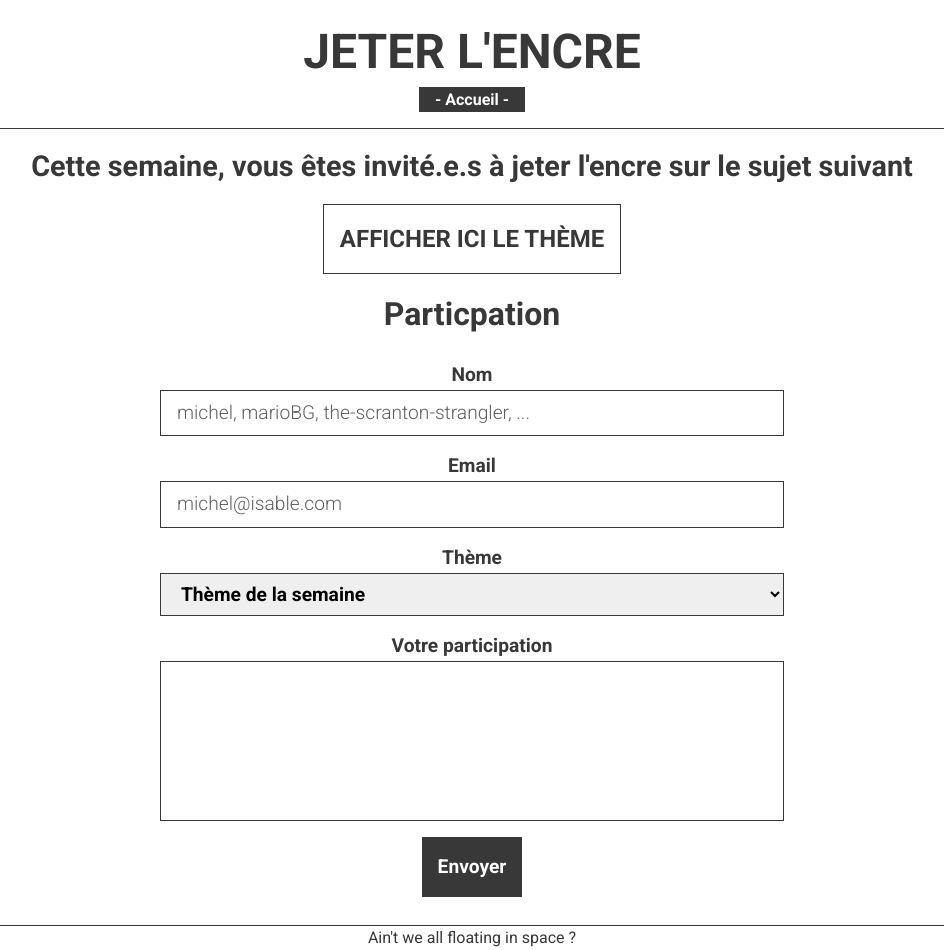
After one commit to LouisAntoninLesieur/JETER-L-ENCRE, a Node server app: page /form.html in a window 1280 px wide. The commit adds this page. Shown: the whole page, without its empty margins (168-1112 px from the left). Run offline with Node 20, Linux system fonts and the light colour scheme.

Commit message:
Raw integration initialized

```diff
--- a/integration/css/style.css
+++ b/integration/css/style.css
@@ -1,41 +1,77 @@
 @import url('https://fonts.googleapis.com/css2?family=Roboto:ital,wght@0,100;0,300;0,400;0,500;0,700;0,900;1,100;1,300;1,400;1,500;1,700;1,900&display=swap');
 
-body {
+:root {
+    --var-default-spacing: 1rem;
+    --var-color-black: rgb(56, 56, 56);
+
+}
+
+::placeholder {
+    color: var(--var-color-black);
+    font-weight: 300;
+    opacity: 0.8;
+}
+
+.body {
     font-family: 'Roboto', sans-serif;
+    height: 100vh;
+    color: var(--var-color-black);
+}
+
+a {
+    text-decoration: none;
+    color: var(--var-color-black)0;
 }
 
 .header {
     display: flex;
-    justify-content: center;
+    flex-direction: column;
+    justify-content: space-between;
     align-items: center;
-    padding: 10px;
-    border-bottom: 1px solid #000;
+    padding: var(--var-default-spacing);
+    border-bottom: 1px solid var(--var-color-black);
+}
+
+.header--div {
+    display: flex;
+    flex-direction: column;
 }
 
 .header--h1 {
     font-size: 3rem;
 }
 
-.main {
-    padding: 20px;
+
+.nav--ul--li {
+    list-style: none;
+    font-size: 1rem;
+    background-color: var(--var-color-black);
+    color: white;
+    padding: 3px var(--var-default-spacing);
+    font-weight: 700;
+    border: none;
+    cursor: pointer;
 }
 
-.subject {
+.main {
+    padding: var(--var-default-spacing);
+}
+
+.subject, .form {
     display: flex;
     flex-direction: column;
-    justify-content: center;
     align-items: center;
     font-weight: 700;
     font-size: 1.2rem;
 }
 
 .subject--h2 {
-    margin-bottom: 20px;
+    margin-bottom: var(--var-default-spacing);
 }
 
 .subject--container {
-    border: 1px solid #000;
-    padding: 10px;
+    border: 1px solid var(--var-color-black);
+    padding: var(--var-default-spacing);
 
 }
 
@@ -44,38 +80,125 @@ body {
 }
 
 .articles--container {
-    margin: 20px 0;
     display: flex;
     flex-direction: column;
-    gap: 10px;
+    margin: var(--var-default-spacing);
+    padding: 3rem 20rem;
+    gap: var(--var-default-spacing);
+}
+
+.articles--container--h3 {
+    border-bottom: 1px solid var(--var-color-black);
 }
 
 .article {
     display: flex;
-    padding: 10px;
-    border: 1px solid #000;
-    gap: 10px;
+    padding: var(--var-default-spacing);
+    border: .15rem solid var(--var-color-black);
+    gap: var(--var-default-spacing);
 }
 
-.article--cell {
-    display: flex;
-    justify-content: center;
+.article:hover {
+    background-color: var(--var-color-black);
+    color: white;
+}
+
+.article--cell, .display--cell {
     align-items: center;
     font-weight: 700;
 }
 
+.display--cell {
+    padding: var(--var-default-spacing) 0;
+}
+
+.article--author-container {
+    text-align: left;
+    width: 30%;
+}
+
 .article--cell__info {
-    font-size: 0.8rem;
+    font-size: 1rem;
 }
 
 .article--cell__title {
     font-size: 1rem;
 }
 
+.form--container {
+    display: flex;
+    flex-direction: column;
+    align-items: center;
+    padding: var(--default-spacing);
+}
+
+.form {
+    display: flex;
+    flex-direction: column;
+    align-items: center;
+    width: 100%;
+    padding: 0 5rem;
+}
+
+.form--h2 {
+    font-size: 2rem;
+    margin: var(--var-default-spacing);
+}
+
+.form-fieldset {
+    display: flex;
+    flex-direction: column;
+    align-items: center;
+    width: 60%;
+    border: none;
+}
+
+.form-field, .form-area {
+    font-size: 1.2rem;
+    font-weight: 700;
+    padding: .5rem 1rem;
+    margin-bottom: 1rem;
+    border: none;
+    width: 100%;
+    border: 1px solid var(--var-color-black);
+}
+
+.form-field:focus, .form-area:focus {
+    outline: 2px solid var(--var-color-black);
+}
+
+.form-area {
+    height: 10rem;
+    resize: none;
+}
+
+.clickable {
+    background-color: var(--var-color-black);
+    color: white;
+    padding: var(--var-default-spacing);
+    font-size: 1.2rem;
+    font-weight: 700;
+    border: none;
+    cursor: pointer;
+}
+
+.display {
+    margin: var(--var-default-spacing);
+    padding: 0 5rem;
+}
+
+.article--display {
+    font-size: 1.2rem;
+    font-weight: 400;
+    text-align: justify;
+    line-height:1.8rem;
+    border: 1px solid var(--var-color-black);
+    padding: var(--var-default-spacing);
+
+}
+
 .footer {
     text-align: center;
-    border-top: 1px solid #000;
-    position: fixed;
-    bottom: 0;
+    border-top: 1px solid var(--var-color-black);
     width: 100%;
 }
--- /dev/null
+++ b/integration/form.html
@@ -0,0 +1,71 @@
+<!DOCTYPE html>
+<html lang="fr">
+<head>
+
+    <meta charset="UTF-8">
+    <meta name="viewport" content="width=device-width, initial-scale=1.0">
+
+    <title>JETER L'ENCRE</title>
+
+    <link rel="stylesheet" href="css/reset.css">
+    <link rel="stylesheet" href="css/style.css">
+
+</head>
+
+<body class="body">
+
+    <header class="header">
+        <div class="header--div">
+            <h1 class="header--h1">JETER L'ENCRE</h1>
+        </div>
+        <nav class="nav">
+            <a class="nav--ul--li" href="index.html" >- Accueil -</a>
+        </nav>
+    </header>
+
+    <main class="main">
+
+<!--CUT TO TOP-->
+
+<div class="subject">
+    <h2 class="subject--h2">Cette semaine, vous êtes invité.e.s à jeter l'encre sur le sujet suivant</h2>
+    <div class="subject--container">
+        <p class="subject--container--p">AFFICHER ICI LE THÈME</p>
+    </div>
+</div>
+
+<div class="form--container">
+    <h2 class="form--h2">Particpation</h2>
+    <form class="form" action="post">
+        <fieldset class="form-fieldset">
+
+            <label class="form-label" for="name">Nom</label>
+            <input class="form-field" type="text" name="name" id="name" placeholder="michel, marioBG, the-scranton-strangler, ..." required>
+
+            <label class="form-label" for="email">Email</label>
+            <input class="form-field" type="email" name="email" id="email" placeholder="michel@isable.com" required>
+
+            <label class="form-label" for="theme">Thème</label>
+            <select class="form-field" name="theme" id="theme">
+                <option value="theme#id">Thème de la semaine</option>
+                <option value="theme#id">Thème de la semaine précédente</option>
+                <option value="theme#id">Thème de la semaine précédente -1</option>
+            </select>
+
+            <label class="form-label" for="submited-text">Votre participation</label>
+            <textarea class="form-area" name="submited-text" id="submited-text"></textarea>
+
+            <button class="clickable">Envoyer</button>
+        </fieldset>
+    </form>
+</div>
+
+<!--CUT TO BOTTOM-->
+
+    </main>
+    <footer class="footer">
+        <p class="footer--p">Ain't we all floating in space ? </p>
+    </footer>
+
+</body>
+</html>
```
Also changed, not shown: integration/article.html (added, +49 -0 lines), integration/index.html (+43 -9 lines).
